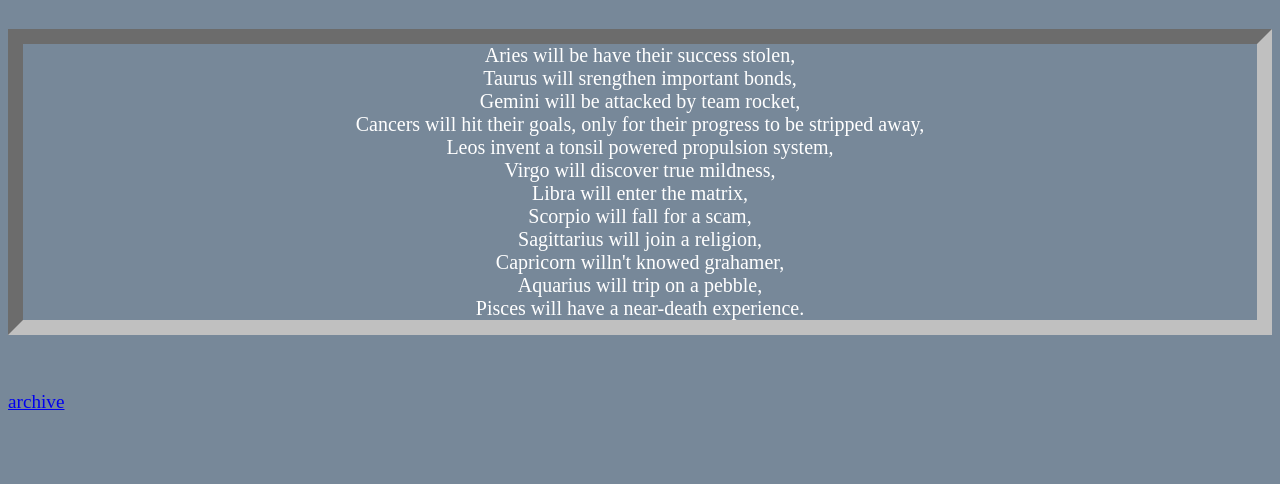
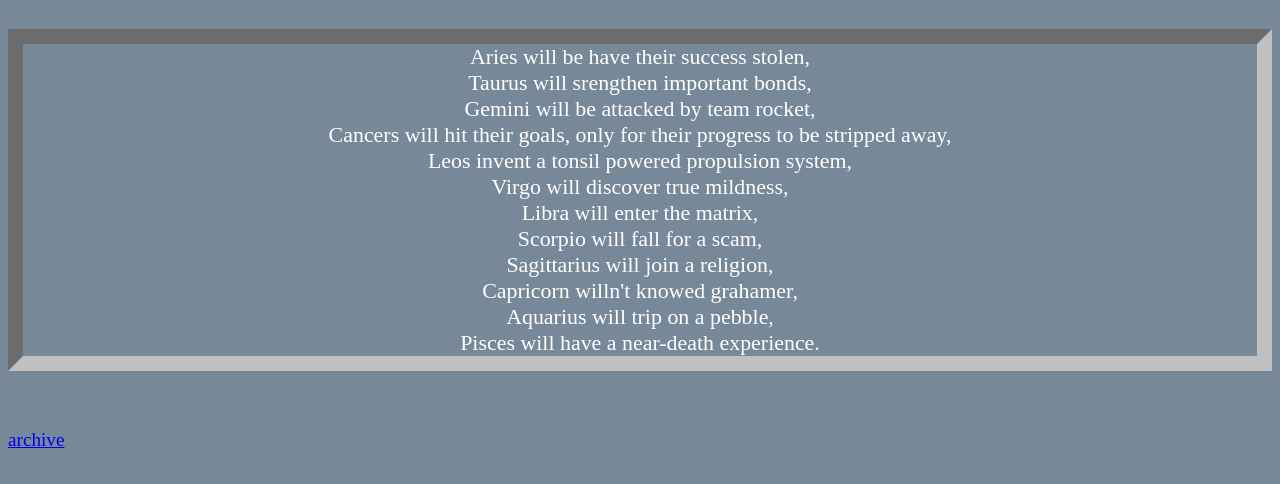
Before and after one commit to Heracc/horoscope, a plain HTML site: page index.html in a window 1280 px wide. Shown: the part 90-574 px from the top of the page. Drawn offline with Linux system fonts and the light colour scheme.

Commit message:
Update index.html

```diff
--- a/index.html
+++ b/index.html
@@ -18,7 +18,7 @@ p {
   border: 15px silver;
   border-style: inset;
   text-align: center;
-  font-size: 125%;
+  font-size: 137%;
   }
 </style>
 </head>
```
